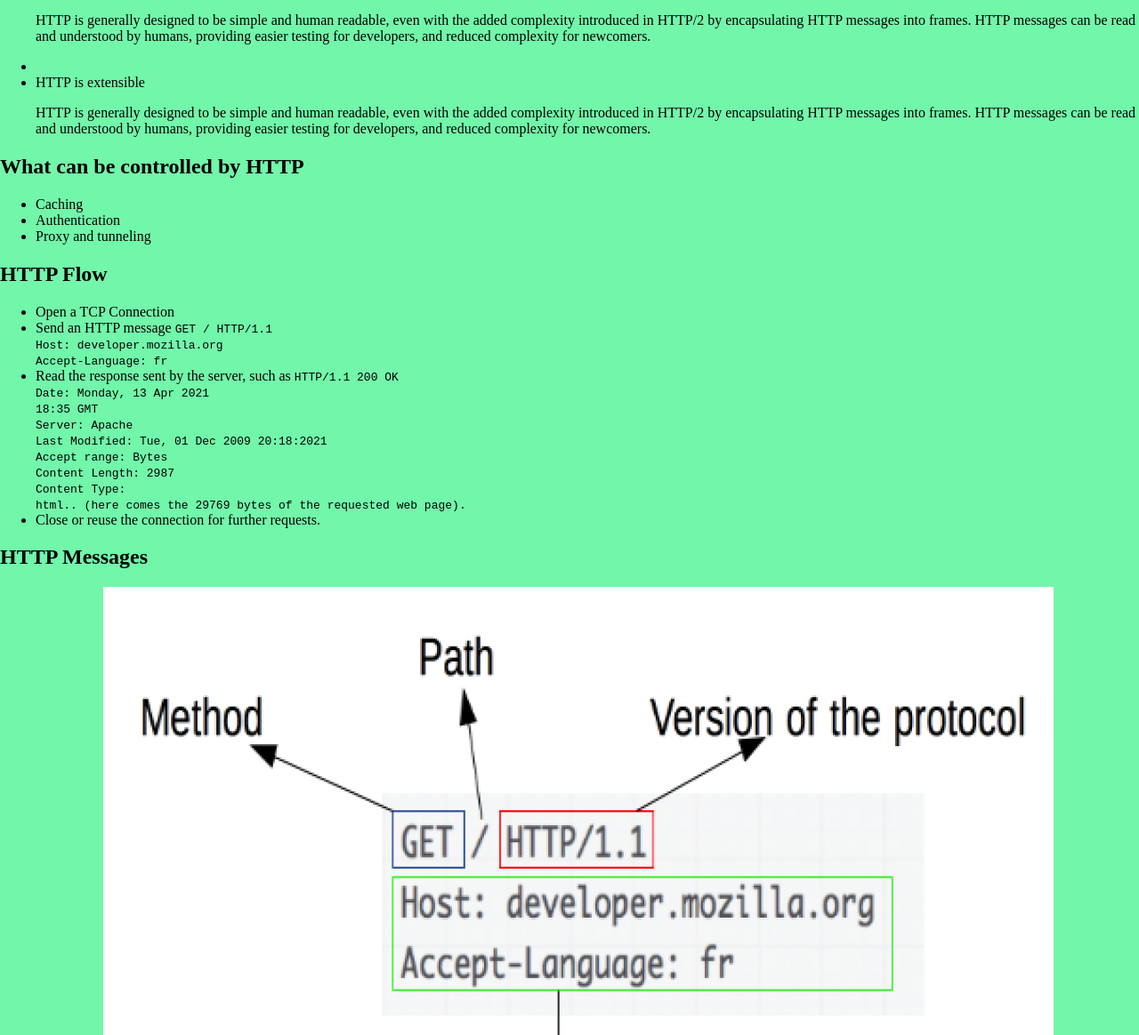
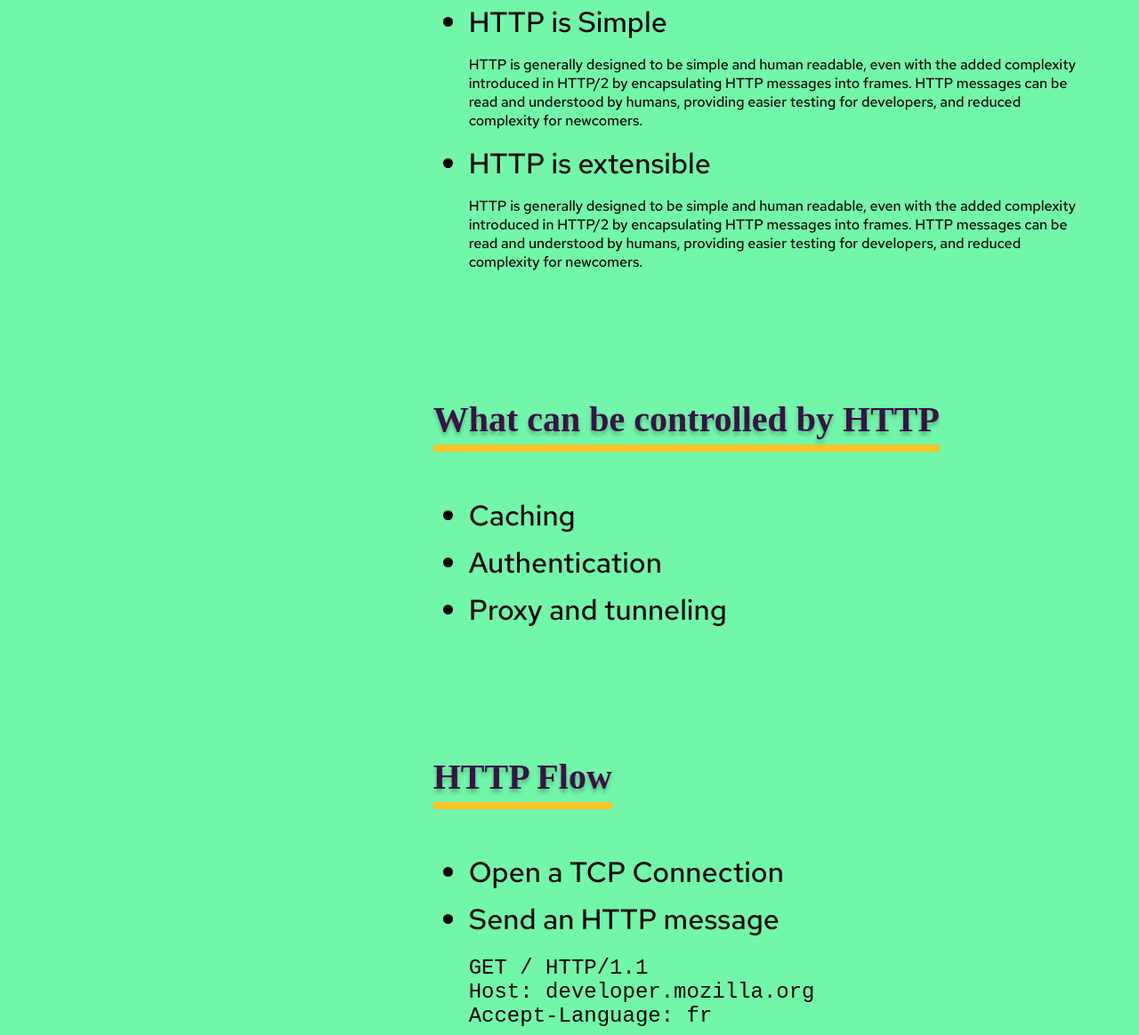
Before and after one commit to aricagua/FCCProjects, a plain HTML site: page responsiveDesign4/index.html in a window 1280 px wide. Shown: the part 1048-2212 px from the top of the page at 89% size. Drawn offline with Linux system fonts and the light colour scheme.

Commit message:
Project 4 finalizado

```diff
--- a/responsiveDesign4/index.html
+++ b/responsiveDesign4/index.html
@@ -6,10 +6,11 @@
 	<link rel="stylesheet" href="./styles/styles.css">
 	<title>Document</title>
 <body class="page">
+	<div class="page__container">
 	<header class="header page__header">
 		<h1 class="header__title">HTTP DOCS</h1>
 	</header>
-	<nav class="menu page__menu" id="navbar">
+	  <nav class="menu page__menu" id="navbar">
 	  <header style="display: none"></header>
 	  <ul class="nav nav__menu">
 	  	<li class="nav__item"><span class="nav__icon"></span><a href="#http_/_overview" class="nav__link nav-link">
@@ -82,7 +83,7 @@
 				frames. HTTP messages can be read and understood by
 				humans, providing easier testing for developers,
 				and reduced complexity for newcomers.
-			  </p><li>
+			  </p></li>
 		    	<li class="section__item">HTTP is extensible
 			  <p class="section__text">
 			  	HTTP is generally designed to be simple and human
@@ -114,14 +115,14 @@
 		  </header>
 			<ul class="section__items">
 				<li class="section__item">Open a TCP Connection</li>
-				<li class="section__item">Send an HTTP message
+				<li class="section__item">Send an HTTP message <br>
       					<code class="section__code">
 						GET / HTTP/1.1 <br>
 						Host: developer.mozilla.org <br>
 						Accept-Language: fr
 					</code>
 				</li>
-				<li class="section__item">Read the response sent by the server, such as
+				<li class="section__item">Read the response sent by the server, such as <br>
 				  <code class="section__code">
 				  	HTTP/1.1 200 OK <br>
 					Date: Monday, 13 Apr 2021 <br>
@@ -142,10 +143,10 @@
 			<h2 class="section__title">HTTP Messages</h2>
 		  </header>
 			<ul class="section__items">
-				<li class="section__item">REQUEST
+				<li class="section__item">REQUEST <br>
 					<img src="https://raw.githubusercontent.com/aricagua/FCCProjects/main/responsiveDesign4/assets/image3.png" alt="request in HTTP" class="img section__image">
 				</li>
-				<li class="section__item">RESPONSES
+				<li class="section__item">RESPONSES <br>
 					<img src="https://raw.githubusercontent.com/aricagua/FCCProjects/main/responsiveDesign4/assets/image4.png" alt="response in HTTP" class="img section__image">
 				</li>
 			</ul>
@@ -161,6 +162,7 @@
 			</p>
 		</section>
 	</main>
+	</div>
 </body>
 <script src="https://cdn.freecodecamp.org/testable-projects-fcc/v1/bundle.js"></script>
 </html>
--- a/responsiveDesign4/styles/styles.css
+++ b/responsiveDesign4/styles/styles.css
@@ -1,4 +1,5 @@
 @import url('https://fonts.googleapis.com/css2?family=Roboto:ital,wght@0,100;0,300;0,400;0,500;0,700;0,900;1,400&display=swap');
+@import url('https://fonts.googleapis.com/css2?family=Red+Hat+Text:wght@500&display=swap');
 .page {
   padding: 0;
   margin: 0;
@@ -16,6 +17,7 @@
   color: #391246;
   text-shadow: 0px 4px 4px rgba(0, 0, 0, 0.25);
 }
+
 .nav__menu {
   padding: 10px 16px;
   background-color: #14183a;
@@ -44,3 +46,62 @@
   margin-left: 10px;
   vertical-align: center;
 }
+.page__main {
+  margin: 40px 60px;
+}
+.main__section {
+  margin: 110px auto;
+}
+.section__title {
+  font-size: 5vh;
+  color: #391246;
+  display: inline-block;
+  text-shadow: 0px 4px 4px rgba(0, 0, 0, 0.25);
+  border-bottom: solid 8px #FFC327;
+  padding-bottom: 5px;
+}
+.section__item {
+  font-family: Red Hat Text, Arial, Helvetica, sans-serif;
+  font-size: 4vh;
+  margin-bottom: 10px;
+}
+.section__text {
+  font-size: 3vh;
+  color: black;
+  font-family: Red Hat Text, Arial, Helvetica, sans-serif;
+  font-size: 16px;
+}
+.section__code {
+  display: inline-block;
+  padding-top: 20px;
+  font-size: 3vh;
+}
+.section__image {
+  width: 100%;
+  max-width: 800px;
+  height: auto;
+  display: inline-block;
+  margin: 30px auto;
+}
+@media screen and (min-width: 600px) {
+  .page__container {
+    display: grid;
+    grid-template-columns: 0.5fr 1fr;
+    grid-template-rows: 1fr;
+    grid-template-areas: "aa bb";
+  }
+  .page__header {
+    grid-area: bb;
+  }
+  .page__menu {
+    grid-area: aa;
+    position: fixed;
+    width: 400px;
+    max-height: 100%;
+    overflow-y: scroll;
+  }
+  .page__main {
+    grid-area: bb;
+  }
+
+}
```
